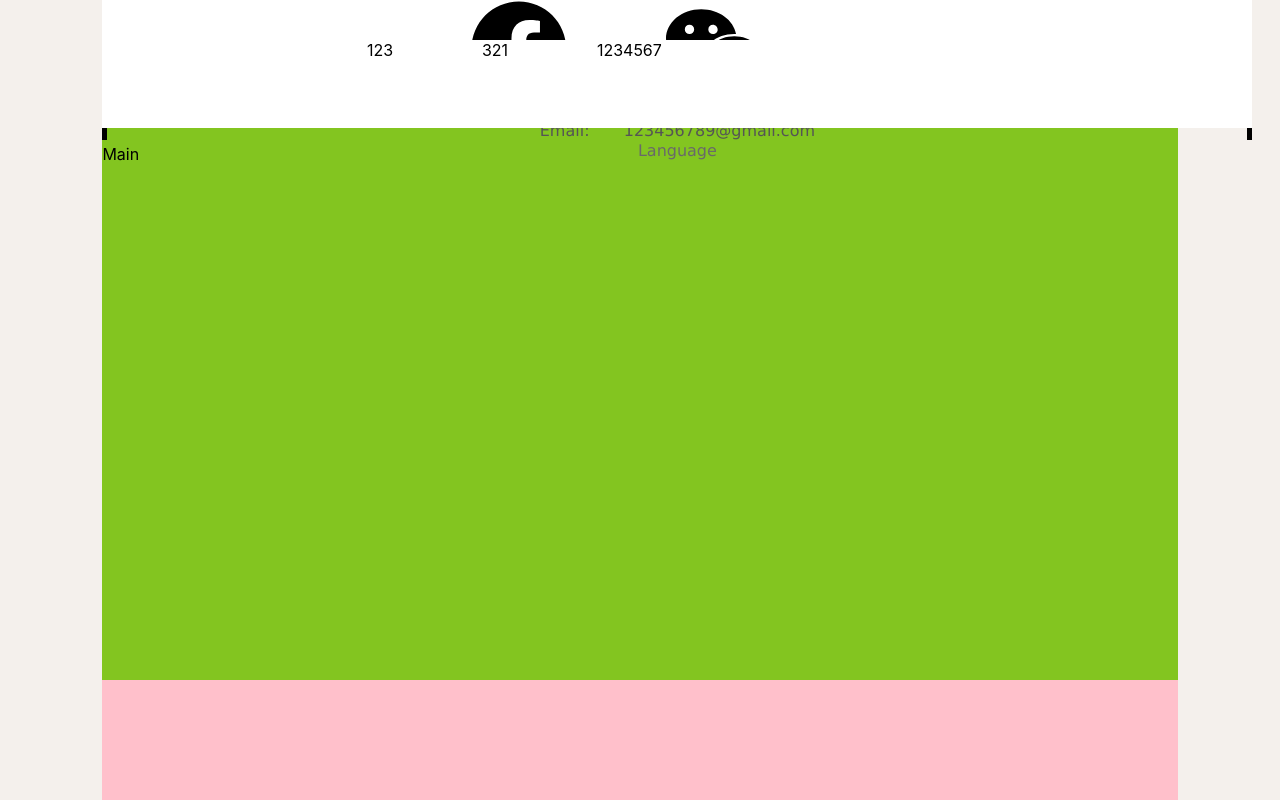
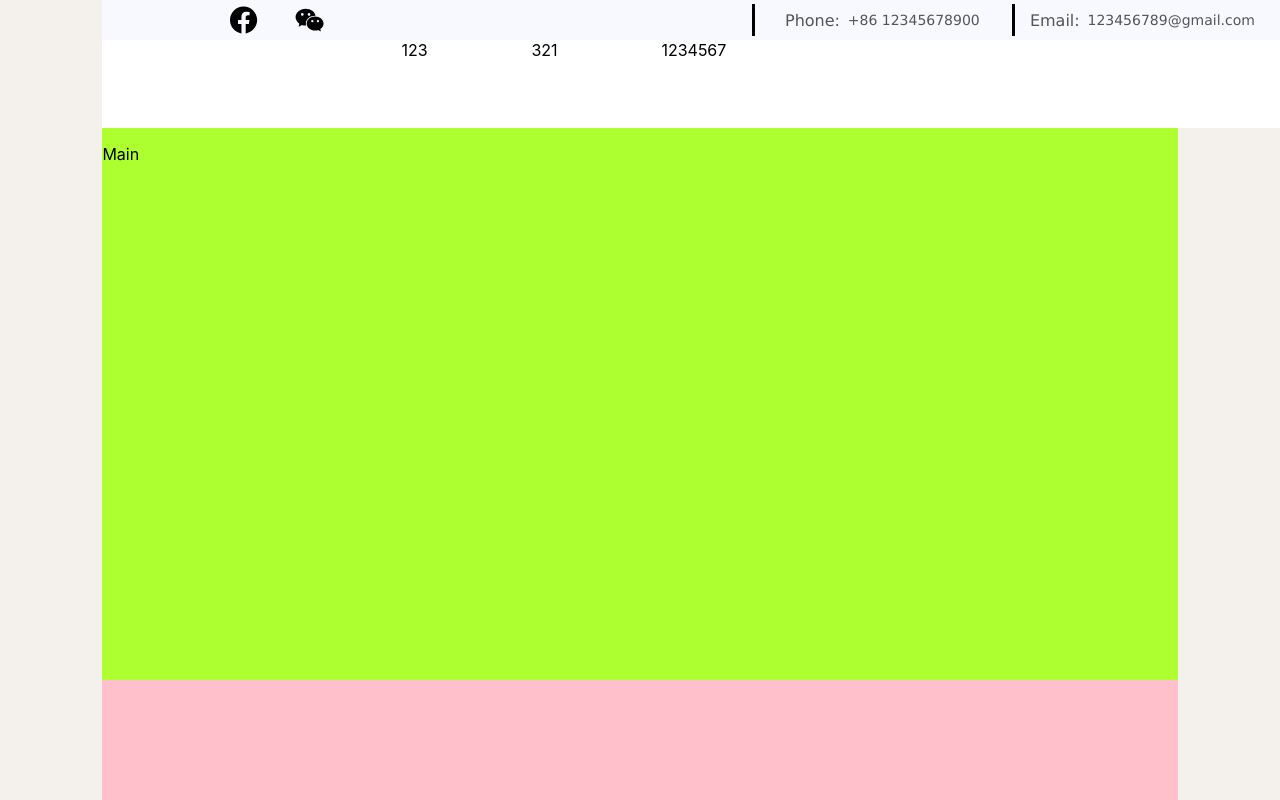
Before and after one commit to Jienishao/KSE_web, a React (Create React App) app in the folder kse-app/: page / in a window 1280 px wide. Built offline with nearby package versions, Linux system fonts and the light colour scheme; some icons are missing.

Commit message:
Tool Bar version 1.0.1 fix

```diff
--- a/kse-app/src/css/Layout.css
+++ b/kse-app/src/css/Layout.css
@@ -28,10 +28,12 @@
     left: 8%;
     height: 5%;
     width: 84%;
+    display: grid;
     grid-template-columns: 30% 20% 20% 20% 10%;
-    background-color: rgb(255, 255, 255);
-    max-width: 4096px;
-    min-width: 1150px;
+    background-color: #f8f8ff;
+    max-width: 2000px;
+    min-width: 1300px;
+    z-index: 1000;
 }
 
 .media_icon {
@@ -54,9 +56,11 @@
 }
 
 .logo:hover {
-    transform: scale(1.03); /* image zoom in 10% */
-    background-color: rgba(065, 113, 236, 0.8);
-    box-shadow: 0 5px 15px rgba(065, 113, 236, 0.8); /* add shadow */
+    transform: scale(1.03);
+    /* image zoom in 10% */
+    background-color: rgba(226, 229, 232, 0.895);
+    box-shadow: 0 5px 15px rgb(135,206,250);
+    /* add shadow */
 }
 
 .react_icon {
@@ -68,8 +72,18 @@
     display: flex;
     align-items: center;
     justify-content: center;
-    border-left: 2px solid rgb(50, 115, 220);
+    position: relative;
 }
+
+.phone_box::before {
+    content: "";
+    position: absolute;
+    left: 0;
+    top: 10%;
+    height: 80%;
+    width: 3px;
+    background-color: #000;
+  }
 
 .p1 {
     font-family: Verdana;
@@ -90,9 +104,18 @@
     display: flex;
     align-items: center;
     justify-content: center;
-    border-left: 2px solid rgb(50, 115, 220);
-    border-right: 2px solid rgb(50, 115, 220);
+    position: relative;
 }
+
+.email_box::before {
+    content: "";
+    position: absolute;
+    left: 0;
+    top: 10%;
+    height: 80%;
+    width: 3px;
+    background-color: #000;
+  }
 
 .language_button {
     display: flex;
@@ -108,110 +131,75 @@
     font-family: Verdana;
     font-weight: 500;
     font-size: 1rem;
-    color: #696969;
+    color: white;
     align-items: center;
     justify-content: center;
-    background-color: transparent;
+    background-color: rgb(135,206,250);
     border: transparent;
-    border-radius: 30px;
+    border-radius: 10px;
     width: 80%;
-    height: 70%;
+    height: 80%;
     transition: background-color 0.1s ease;
 }
 
 .language:hover {
-    background-color: rgba(065, 113, 236, 0.8);
+    color: #000;
+    background-color: rgb(255, 255, 255);
 }
 
 .language_button.clicked button {
-    box-shadow: 0 8px 16px rgba(065, 113, 236, 0.8);
-    background-color: rgb(255, 255, 255); /* set button colour */
-  }
+    color: #000;
+    box-shadow: 0 8px 16px rgb(135,206,250);
+    background-color: rgb(255, 255, 255);
+    /* set button colour */
+}
 
-.popup{
-    position: fixed;
+.popup {
     top: 5%;
     height: 30%;
-    width: 10%;
+    width: 8%;
     position: fixed;
     border-radius: 5px;
     background-color: #fff;
     border: 1px solid #ccc;
     box-shadow: 0 4px 8px rgba(0, 0, 0, 0.1);
-    z-index: 1000; /* at top layer */
+    z-index: 1;
+    /* at top layer */
 }
 
 .language_box {
     display: flex;
     font-family: Verdana;
     font-weight: 700;
-    font-size: 1.5rem;
+    font-size: 1rem;
     align-items: center;
     justify-content: center;
     color: Black;
-    border-radius: 30px;
-    margin-top: 8.5%;
+    border-radius: 10px;
+    margin-top: 7%;
     margin-left: 10%;
     width: 80%;
-    height: 18%;
+    height: 20%;
 }
 
 .language_box:hover {
     color: white;
-    background-color: rgba(065, 113, 236, 0.8);
-}
-
-.phone_box {
-    display: flex;
-    align-items: center;
-    justify-content: center;
-    color: #000;
-    border-left: 5px solid #000;
-}
-
-.p1 {
-    font-weight: 500;
-    font-size: 1rem;
-}
-
-.p2 {
-    margin-left: 3%;
-    font-weight: 400;
-    font-size: 1rem;
-}
-
-.email_box {
-    display: flex;
-    align-items: center;
-    justify-content: center;
-    color: #000;
-    border-left: 5px solid #000;
-    border-right: 5px solid #000;
-}
-
-.e1 {
-    font-weight: 500;
-    font-size: 1rem;
-}
-
-.e2 {
-    margin-left: 3%;
-    font-weight: 400;
-    font-size: 1rem;
+    background-color: rgb(135,206,250);
 }
 
 .navbar {
     grid-area: navbar;
     display: grid;
+    position: fixed;
     grid-template-columns: 13% 10% 10% 10% 10% 47%;
-    position: fixed;
     top: 5%;
     left: 8%;
     width: 84%;
     height: 11%;
     background-color: rgb(255, 255, 255);
-    max-width: 4096px;
-    min-width: 1150px;
+    max-width: 2000px;
+    min-width: 1300px;
+    z-index: 999;
 }
 
 .brand_logo {
@@ -227,12 +215,13 @@
 .logo2 {
     height: 70%;
     margin-left: 20%;
-    box-shadow: 0 0 0 rgba(0, 0, 0, 0); /* initial logo */
+    box-shadow: 0 0 0 rgba(0, 0, 0, 0);
+    /* initial logo */
 }
 
 .content {
     grid-area: content;
-    background: rgb(131, 197, 32);
+    background: greenyellow;
 }
 
 .sitemap {
```
